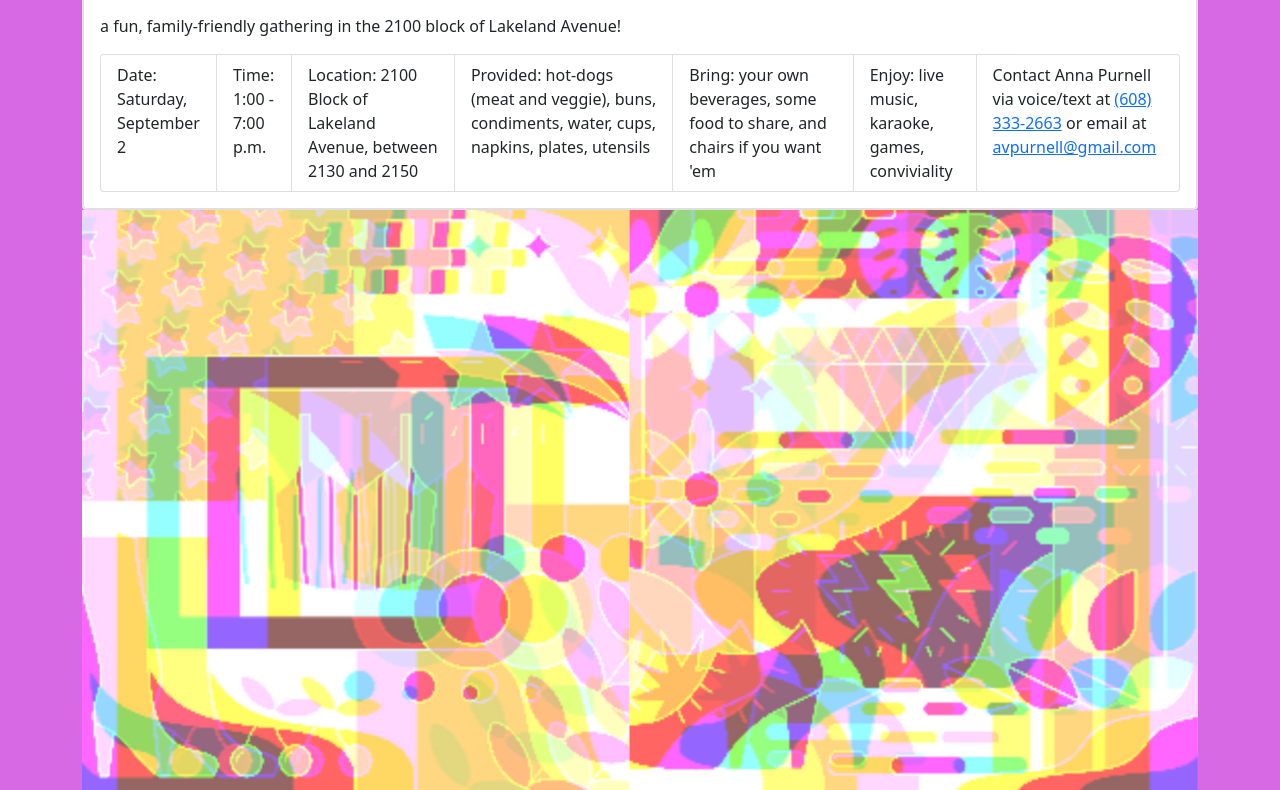
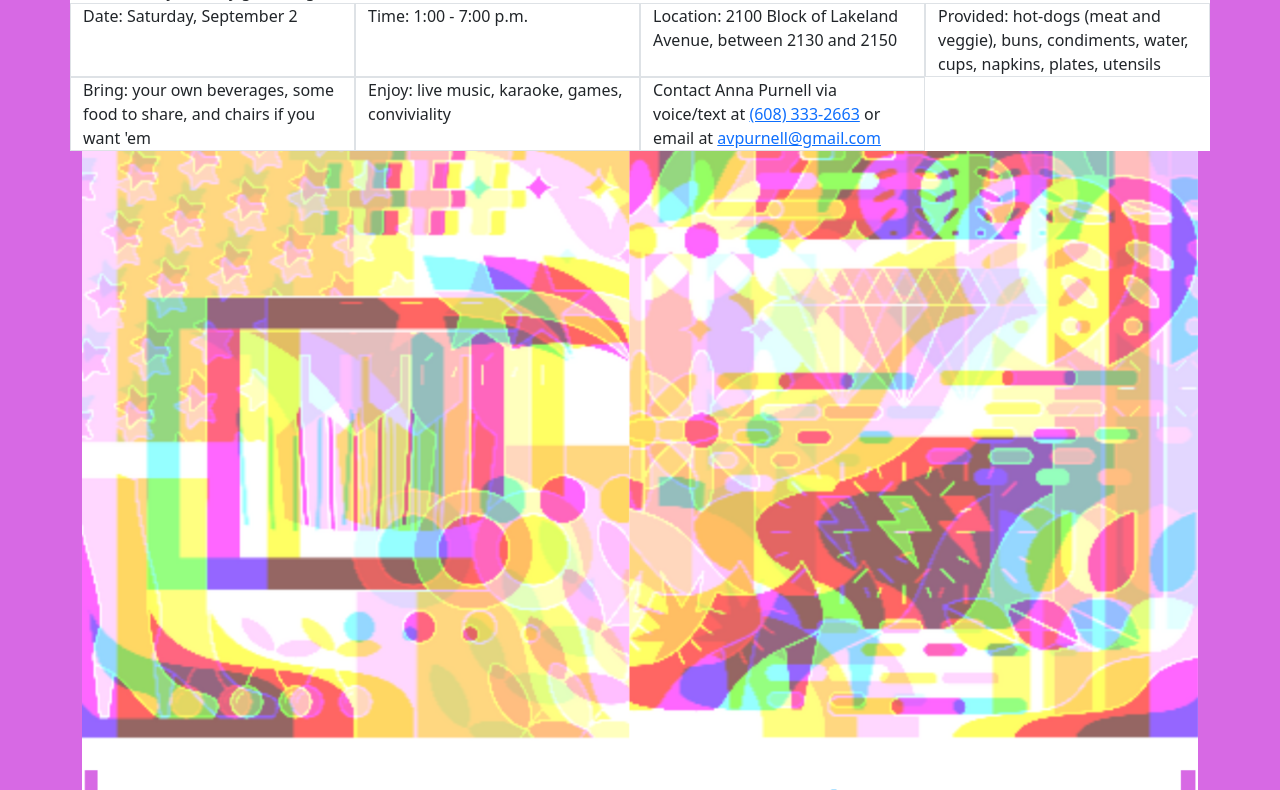
Before and after one commit to fisheralexis/madgaragemahal.github.io, a plain HTML site: page index.html in a window 1280 px wide. Shown: the part 77-867 px from the top of the page. Drawn offline with nearby package versions, Linux system fonts and the light colour scheme.

Commit message:
info here but ugly

```diff
--- a/index.html
+++ b/index.html
@@ -16,34 +16,29 @@
 
 
     <div class="container">
-      <div class="card">
-      <div class="card">
-        <div class="card-header">
-          <h1> Join us for the Garage Mahal Block Party!</h1>
+      <div class="row" style="background-color: white;">
+          <div class="col">
+            <h1> Join us for the Garage Mahal Block Party!</h1>
+          </div>
         </div>
-        <div class="card-body">
-          <p class="card-text">a fun, family-friendly gathering in the 2100 block of Lakeland Avenue!</p>
-          <ul class="list-group list-group-horizontal">
-            <li class="list-group-item">Date: Saturday, September 2 </li>
-            <li class="list-group-item">Time: 1:00 - 7:00 p.m.</li>
-            <li class="list-group-item">Location: 2100 Block of Lakeland Avenue, between 2130 and 2150 </li>
-            <li class="list-group-item">Provided: hot-dogs (meat and veggie), buns, condiments, water, cups, napkins, plates, utensils </li>
-            <li class="list-group-item">Bring: your own beverages, some food to share, and chairs if you want 'em</li>
-            <li class="list-group-item">Enjoy: live music, karaoke, games, conviviality</li>
-            <li class="list-group-item">Contact Anna Purnell via voice/text at <a href="tel:608-333-2663">(608) 333-2663</a> or email at <a href="eml:avpurnell@gmail.com">avpurnell@gmail.com</a>
- </li>
+        <div class="row" style="background-color: white;">
+          <div class="col">a fun, family-friendly gathering in the 2100 block of Lakeland Avenue!</div>
 
-          </ul>
         </div>
-      </div>
-    </div>
-      <div class="row row-cols-4">
-        <div class="col" style="background-color:white">
+
+      <div class="row row-cols-4" style="background-color: white;">
+          <div class="col border">Date: Saturday, September 2 </div>
+          <div class="col border">Time: 1:00 - 7:00 p.m.</div>
+          <div class="col border">Location: 2100 Block of Lakeland Avenue, between 2130 and 2150 </div>
+          <div class="col border">Provided: hot-dogs (meat and veggie), buns, condiments, water, cups, napkins, plates, utensils </div>
+          <div class="col border">Bring: your own beverages, some food to share, and chairs if you want 'em</div>
+          <div class="col border">Enjoy: live music, karaoke, games, conviviality</div>
+          <div class="col border">Contact Anna Purnell via voice/text at <a href="tel:608-333-2663">(608) 333-2663</a> or email at <a href="eml:avpurnell@gmail.com">avpurnell@gmail.com</a> </div>
+
           <!-- <h1 style="color:#8c52ff;"> </h1>
 
           <p style="color:#38b6ff;"></p>
         -->
-        </div>
       </div>
       <div class="row">
         <div class="col">
```
